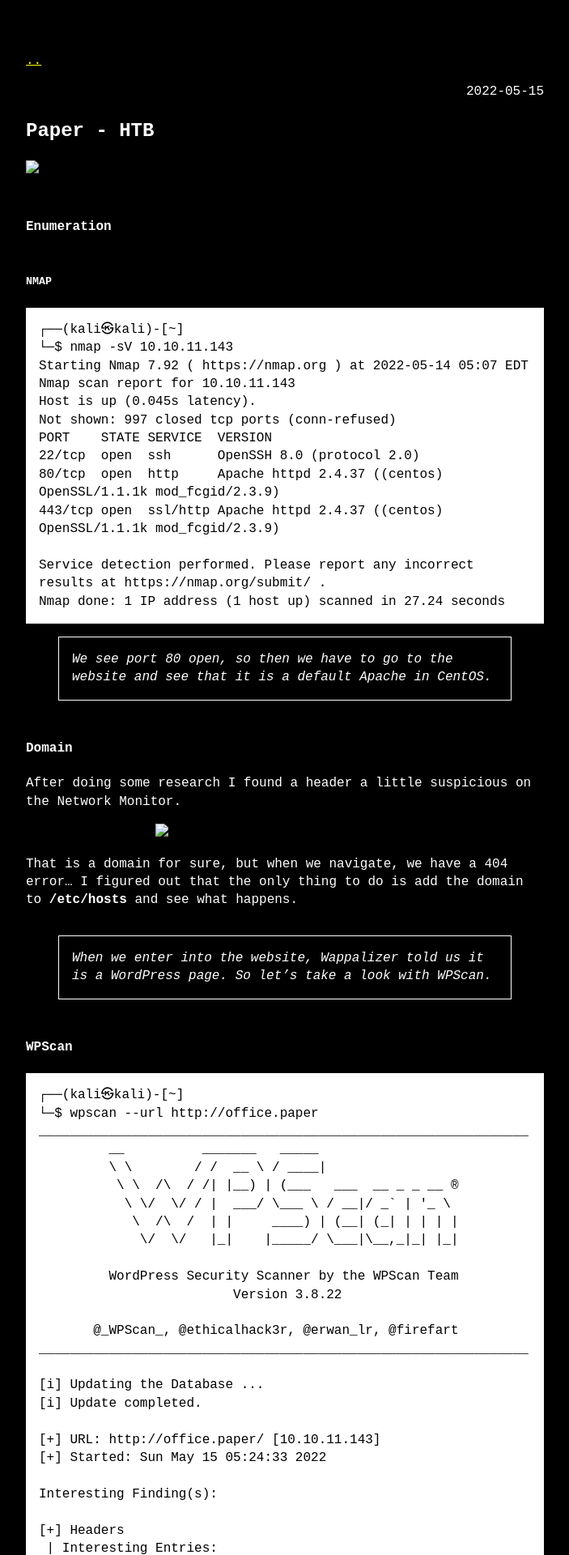
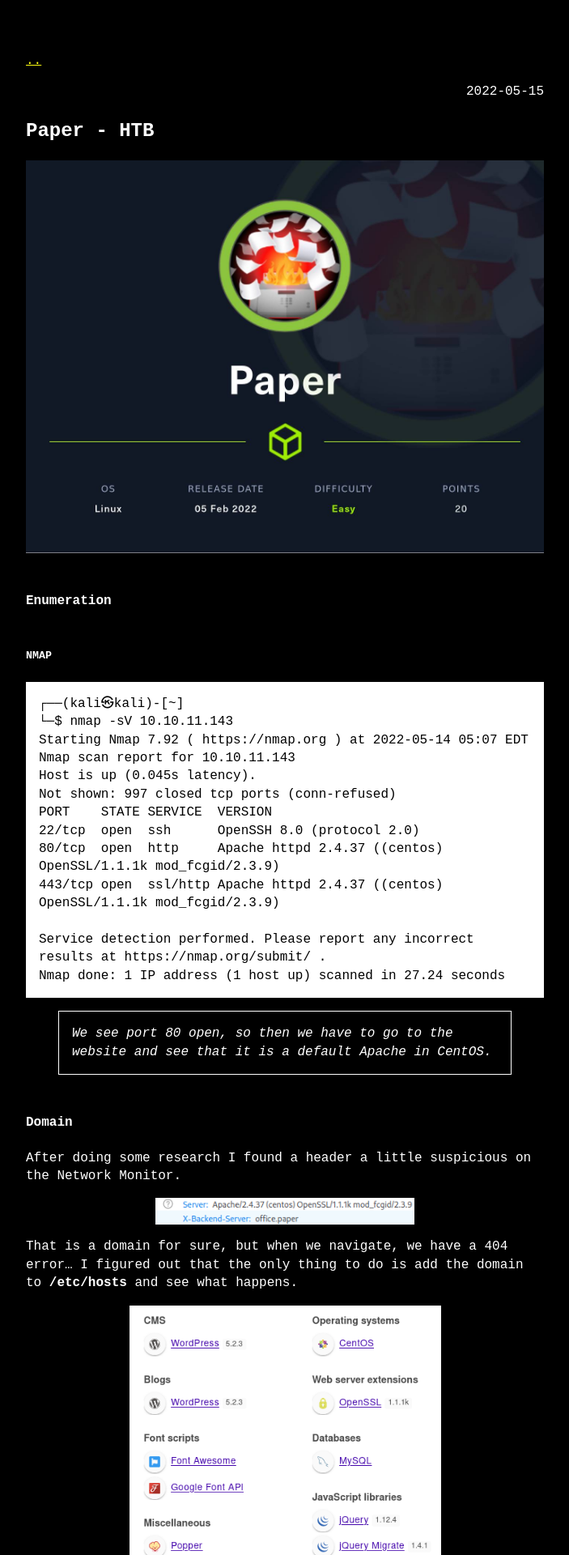
Before and after one commit to isntma/isntma.github.io, a Jekyll site: the page built from _posts/writeups/htb/easy/2022-05-14-paper.md, in a window 1280 px wide. Shown: the top 1920 px of the page at 81% size, without its empty margins (288-991 px from the left). Built offline with Jekyll 4.4.1, drawn with Linux system fonts in a browser that asks for light colours.

Commit message:
move images

```diff
--- a/_posts/writeups/htb/easy/2022-05-14-paper.md
+++ b/_posts/writeups/htb/easy/2022-05-14-paper.md
@@ -6,7 +6,7 @@
 categories: writeups htb.easy
 ---
 
-<img title="" src="/assets/img/paper1.png" alt="Paper - HTB" width="696" data-align="center">
+<img title="" src="/assets/img/htb/paper1.png" alt="Paper - HTB" width="696" data-align="center">
 
 #### Enumeration
 
@@ -33,11 +33,11 @@
 
 After doing some research I found a header a little suspicious on the Network Monitor.
 
-<img title="" src="/assets/img/paper2.png" alt="image" width="320" data-align="center">
+<img title="" src="/assets/img/htb/paper2.png" alt="image" width="320" data-align="center">
 
 That is a domain for sure, but when we navigate, we have a 404 error... I figured out that the only thing to do is add the domain to **/etc/hosts** and see what happens.
 
-<img title="" src="/assets/img/paper3.png" alt="" data-align="center" width="385">
+<img title="" src="/assets/img/htb/paper3.png" alt="" data-align="center" width="385">
 
 > When we enter into the website, Wappalizer told us it is a WordPress page. So let's take a look with WPScan.
 
```
Also changed, not shown: assets/img/htb/paper1.png (added), assets/img/htb/paper2.png (added), assets/img/htb/paper3.png (added).
